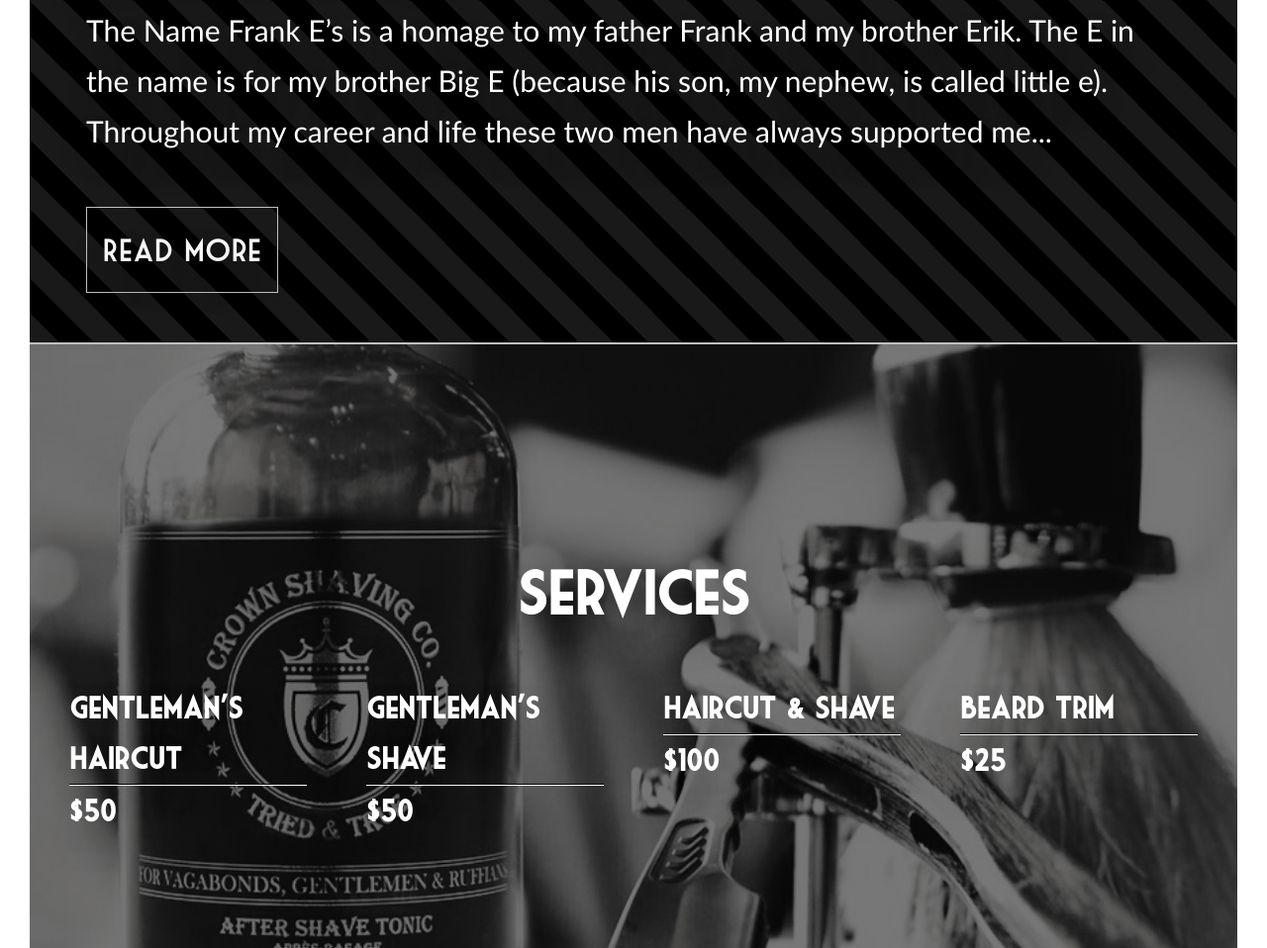
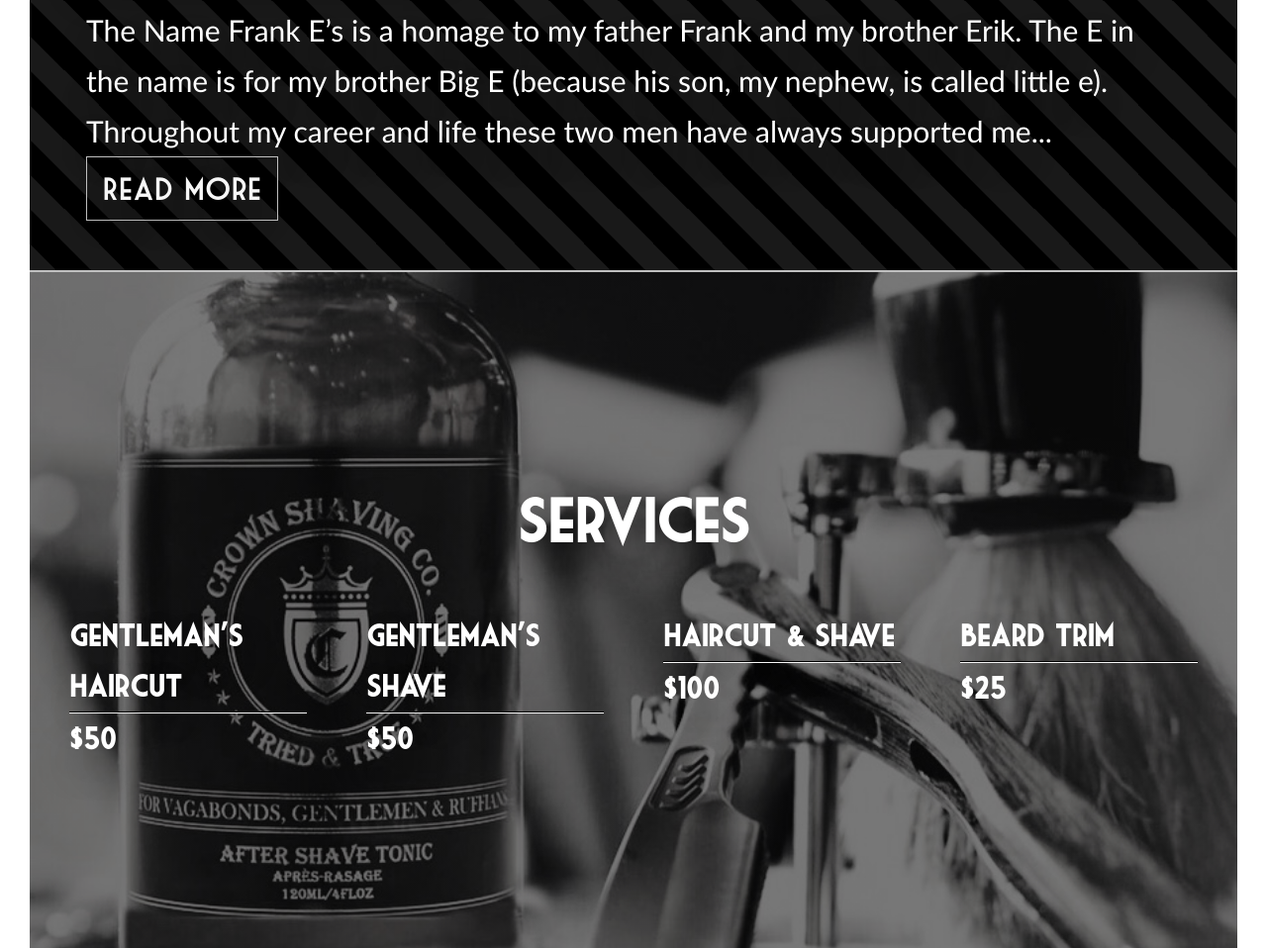
Before and after one commit to jtpolasek/frankes, a website: page index.html in a window 1280 px wide. Shown: the part 1503-2461 px from the top of the page at 99% size. Drawn offline with Linux system fonts and the light colour scheme.

Commit message:
button fix again

```diff
--- a/index.html
+++ b/index.html
@@ -98,7 +98,6 @@
                 <img class="" srcset="img/frankE.jpg 300w, img/frankE.jpg 1000w" sizes="(max-width: 56.25em) 20vw, (max-width: 37.5em) 30vw, 300px"
                     alt="Photo 1" class="composition__photo composition__photo--p1" src="img/frankE.jpg">
 
-
                 <input type="checkbox" class="read-more-state" id="post-1" />
                 <p class=" dedication__text read-more-wrap">
                     The Name Frank E’s is a homage to my father Frank and my brother Erik. The E in the name is for my brother Big E (because
@@ -112,7 +111,7 @@
                         He embodies the qualities of being a great father that I experienced from our father. This is a thank
                         you to them for always being there when I needed them. Telling me what I needed to hear not what
                         I wanted to hear. The shop is the place where I can make time stop and we can make time to be together.
-                        <br> As a son and brother to these two good men, it makes me proud just to be around them. We all our
+                         As a son and brother to these two good men, it makes me proud just to be around them. We all our
                         busy but Frank E’s is a place where a man will be able to, for a period of time, hang his hat and
                         leave his troubles at the door, have a sip of whiskey and enjoy the banter of being men. Here I want
                         to create an environment where all generations of men can feel at ease, have a great experience and
@@ -122,9 +121,6 @@
                 </p>
                 <label for="post-1" class="read-more-trigger"></label>
                 </p>
-            </div>
-
-            </div>
             </div>
         </section>
 
--- a/sass/pages/_home.scss
+++ b/sass/pages/_home.scss
@@ -67,10 +67,10 @@
 .read-more-trigger {
   cursor: pointer;
   display: inline-block;
-  padding: 0.5em 0.5em;
+  padding: 0 0.5em;
   color: $color-grey-light-1;
   font-size: 0.9em;
-  line-height: 1.7;
+  line-height: 2;
   border: 1px solid silver;
 }
 
```
Also changed, not shown: css/style.css.
